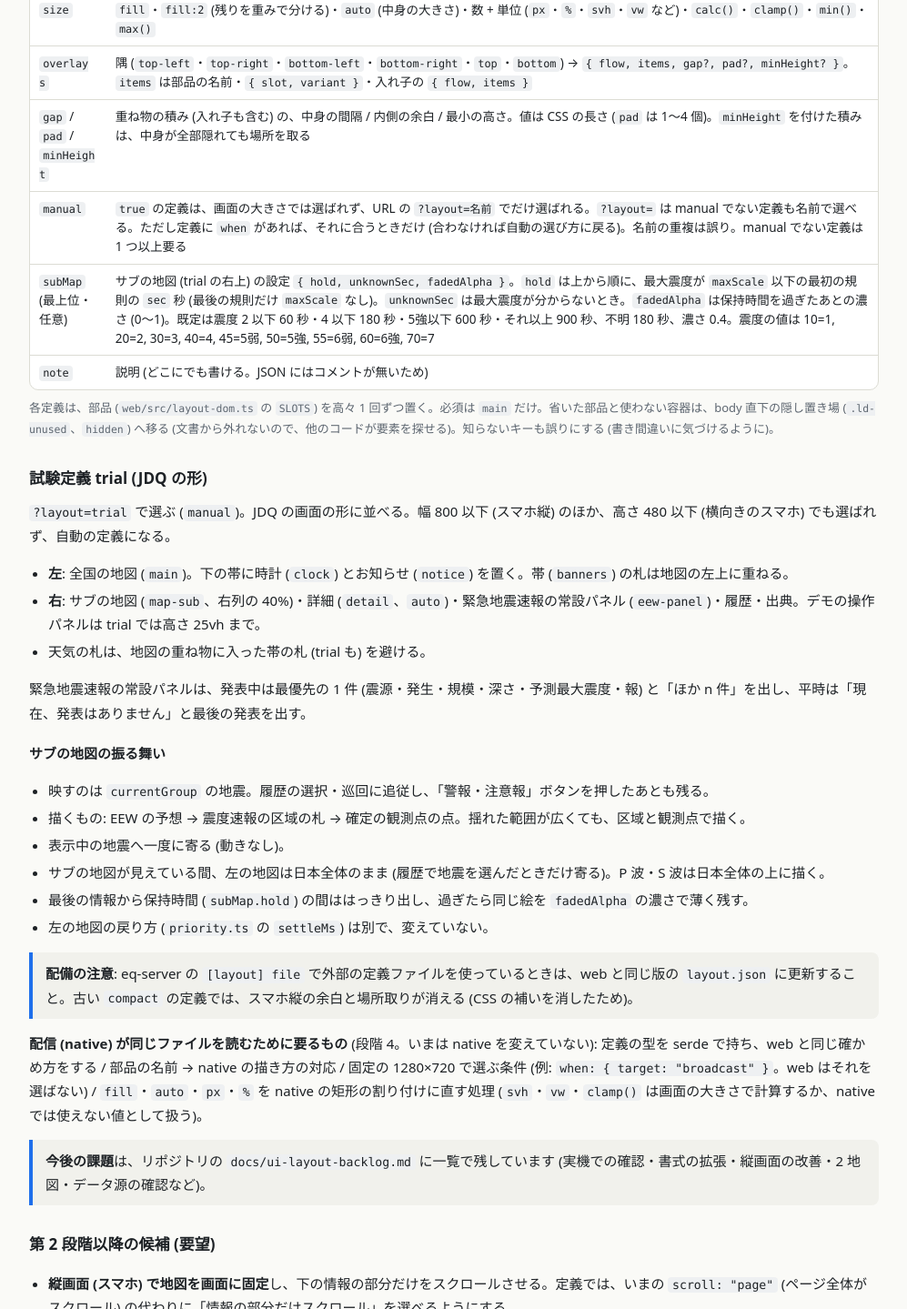
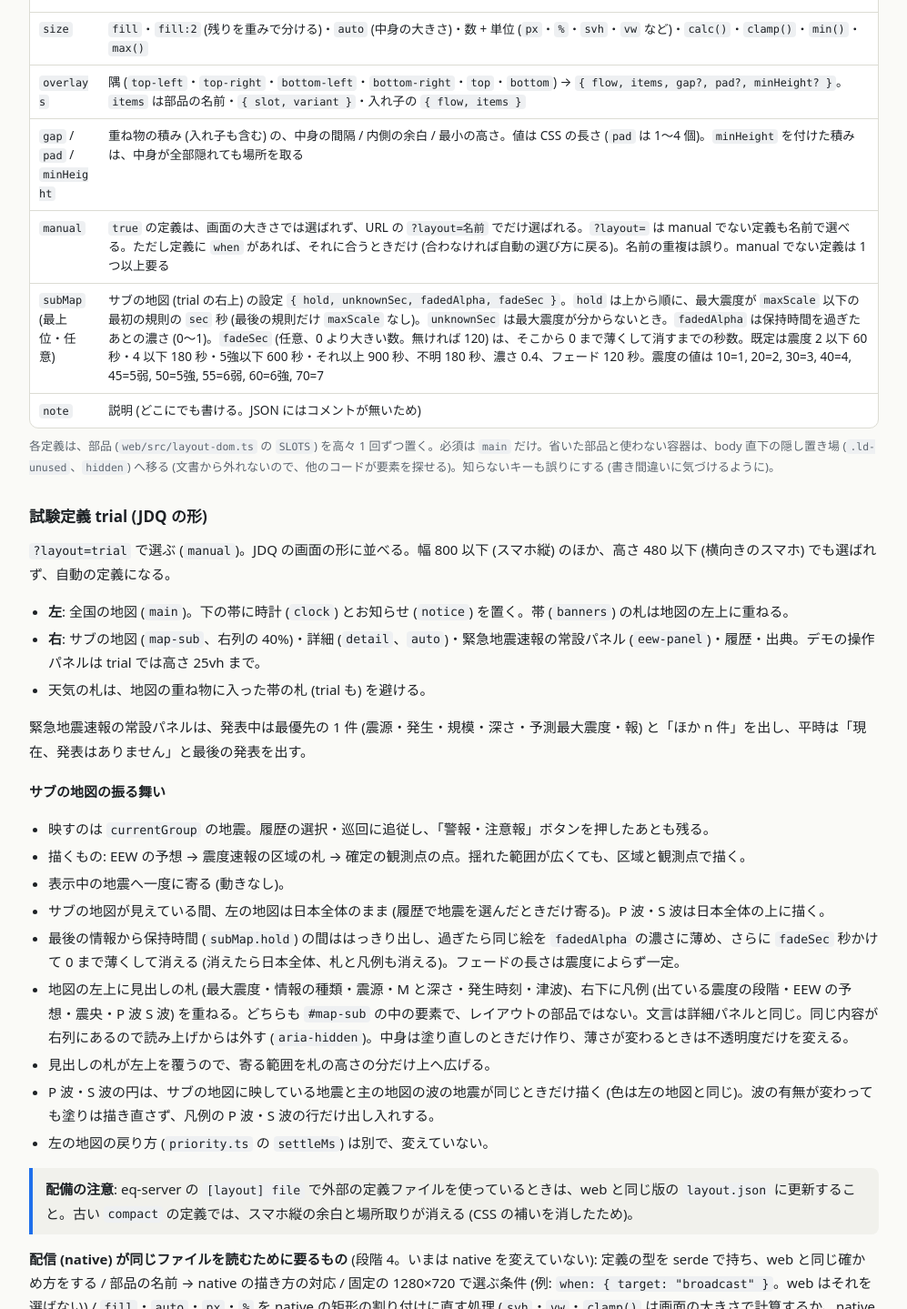
Before and after one commit to densuke/eq-webservice, a plain HTML site: page docs/ui-spec/layout-system.html in a window 1280 px wide. Shown: the part 7074-8513 px from the top of the page at 91% size, without its empty margins (266-1263 px from the left). Drawn offline with Linux system fonts and the light colour scheme.

Commit message:
docs: サブの地図の見出し・凡例・波・フェードアウトを記し、済んだ課題を消し込む

```diff
--- a/docs/ui-spec/layout-system.html
+++ b/docs/ui-spec/layout-system.html
@@ -140,7 +140,7 @@
           <tr><td><code>overlays</code></td><td>隅 (<code>top-left</code>・<code>top-right</code>・<code>bottom-left</code>・<code>bottom-right</code>・<code>top</code>・<code>bottom</code>) → <code>{ flow, items, gap?, pad?, minHeight? }</code>。<code>items</code> は部品の名前・<code>{ slot, variant }</code>・入れ子の <code>{ flow, items }</code></td></tr>
           <tr><td><code>gap</code> / <code>pad</code> / <code>minHeight</code></td><td>重ね物の積み (入れ子も含む) の、中身の間隔 / 内側の余白 / 最小の高さ。値は CSS の長さ (<code>pad</code> は 1〜4 個)。<code>minHeight</code> を付けた積みは、中身が全部隠れても場所を取る</td></tr>
           <tr><td><code>manual</code></td><td><code>true</code> の定義は、画面の大きさでは選ばれず、URL の <code>?layout=名前</code> でだけ選ばれる。<code>?layout=</code> は manual でない定義も名前で選べる。ただし定義に <code>when</code> があれば、それに合うときだけ (合わなければ自動の選び方に戻る)。名前の重複は誤り。manual でない定義は 1 つ以上要る</td></tr>
-          <tr><td><code>subMap</code> (最上位・任意)</td><td>サブの地図 (trial の右上) の設定 <code>{ hold, unknownSec, fadedAlpha }</code>。<code>hold</code> は上から順に、最大震度が <code>maxScale</code> 以下の最初の規則の <code>sec</code> 秒 (最後の規則だけ <code>maxScale</code> なし)。<code>unknownSec</code> は最大震度が分からないとき。<code>fadedAlpha</code> は保持時間を過ぎたあとの濃さ (0〜1)。既定は震度 2 以下 60 秒・4 以下 180 秒・5強以下 600 秒・それ以上 900 秒、不明 180 秒、濃さ 0.4。震度の値は 10=1, 20=2, 30=3, 40=4, 45=5弱, 50=5強, 55=6弱, 60=6強, 70=7</td></tr>
+          <tr><td><code>subMap</code> (最上位・任意)</td><td>サブの地図 (trial の右上) の設定 <code>{ hold, unknownSec, fadedAlpha, fadeSec }</code>。<code>hold</code> は上から順に、最大震度が <code>maxScale</code> 以下の最初の規則の <code>sec</code> 秒 (最後の規則だけ <code>maxScale</code> なし)。<code>unknownSec</code> は最大震度が分からないとき。<code>fadedAlpha</code> は保持時間を過ぎたあとの濃さ (0〜1)。<code>fadeSec</code> (任意、0 より大きい数。無ければ 120) は、そこから 0 まで薄くして消すまでの秒数。既定は震度 2 以下 60 秒・4 以下 180 秒・5強以下 600 秒・それ以上 900 秒、不明 180 秒、濃さ 0.4、フェード 120 秒。震度の値は 10=1, 20=2, 30=3, 40=4, 45=5弱, 50=5強, 55=6弱, 60=6強, 70=7</td></tr>
           <tr><td><code>note</code></td><td>説明 (どこにでも書ける。JSON にはコメントが無いため)</td></tr>
         </tbody>
       </table></div>
@@ -159,7 +159,10 @@
         <li>描くもの: EEW の予想 → 震度速報の区域の札 → 確定の観測点の点。揺れた範囲が広くても、区域と観測点で描く。</li>
         <li>表示中の地震へ一度に寄る (動きなし)。</li>
         <li>サブの地図が見えている間、左の地図は日本全体のまま (履歴で地震を選んだときだけ寄る)。P 波・S 波は日本全体の上に描く。</li>
-        <li>最後の情報から保持時間 (<code>subMap.hold</code>) の間ははっきり出し、過ぎたら同じ絵を <code>fadedAlpha</code> の濃さで薄く残す。</li>
+        <li>最後の情報から保持時間 (<code>subMap.hold</code>) の間ははっきり出し、過ぎたら同じ絵を <code>fadedAlpha</code> の濃さに薄め、さらに <code>fadeSec</code> 秒かけて 0 まで薄くして消える (消えたら日本全体、札と凡例も消える)。フェードの長さは震度によらず一定。</li>
+        <li>地図の左上に見出しの札 (最大震度・情報の種類・震源・M と深さ・発生時刻・津波)、右下に凡例 (出ている震度の段階・EEW の予想・震央・P 波 S 波) を重ねる。どちらも <code>#map-sub</code> の中の要素で、レイアウトの部品ではない。文言は詳細パネルと同じ。同じ内容が右列にあるので読み上げからは外す (<code>aria-hidden</code>)。中身は塗り直しのときだけ作り、薄さが変わるときは不透明度だけを変える。</li>
+        <li>見出しの札が左上を覆うので、寄る範囲を札の高さの分だけ上へ広げる。</li>
+        <li>P 波・S 波の円は、サブの地図に映している地震と主の地図の波の地震が同じときだけ描く (色は左の地図と同じ)。波の有無が変わっても塗りは描き直さず、凡例の P 波・S 波の行だけ出し入れする。</li>
         <li>左の地図の戻り方 (<code>priority.ts</code> の <code>settleMs</code>) は別で、変えていない。</li>
       </ul>
       <p class="note"><b>配備の注意</b>: eq-server の <code>[layout] file</code> で外部の定義ファイルを使っているときは、web と同じ版の <code>layout.json</code> に更新すること。古い <code>compact</code> の定義では、スマホ縦の余白と場所取りが消える (CSS の補いを消したため)。</p>
```
Also changed, not shown: docs/ui-layout-backlog.md (+3 -4 lines).
